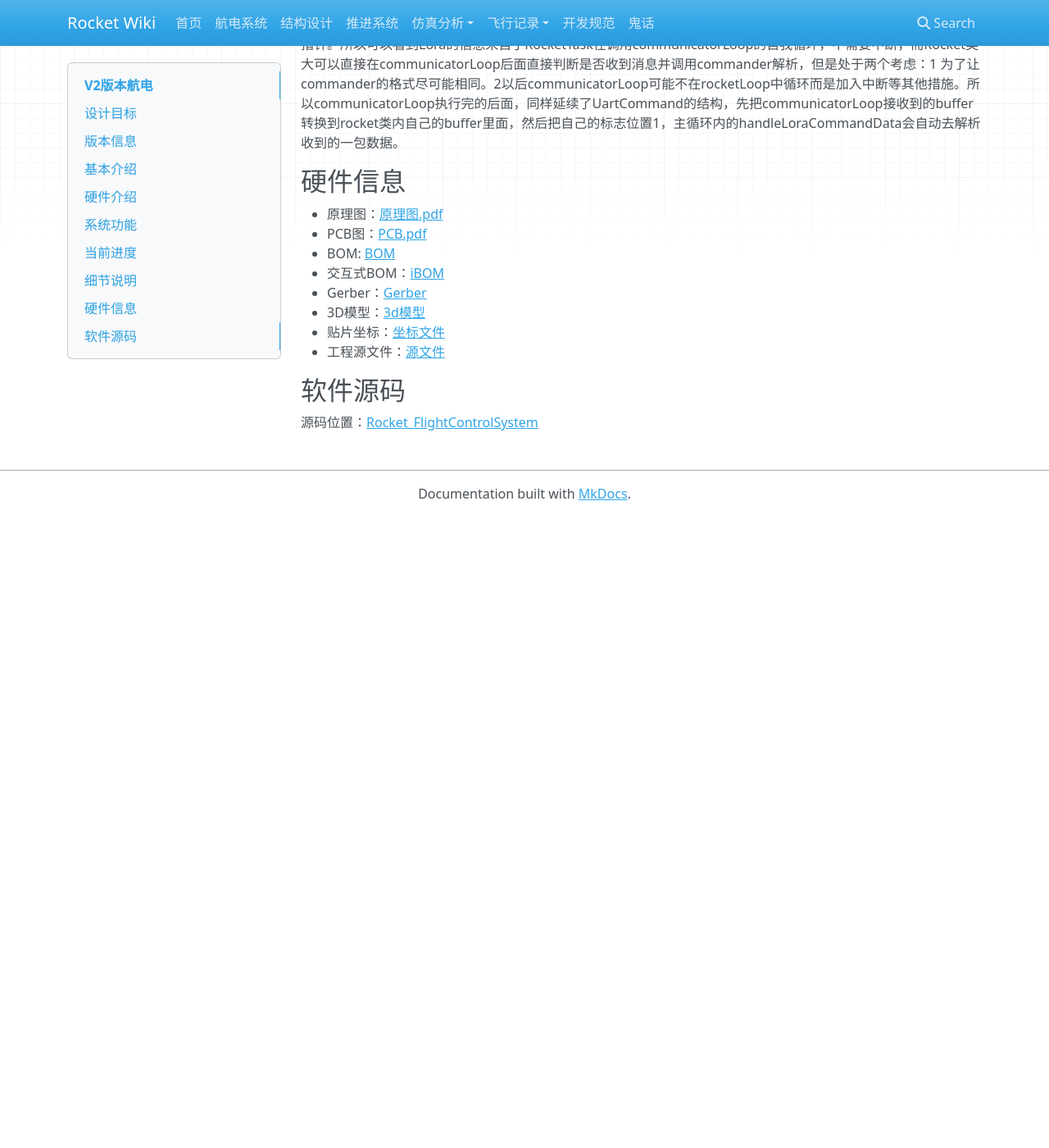
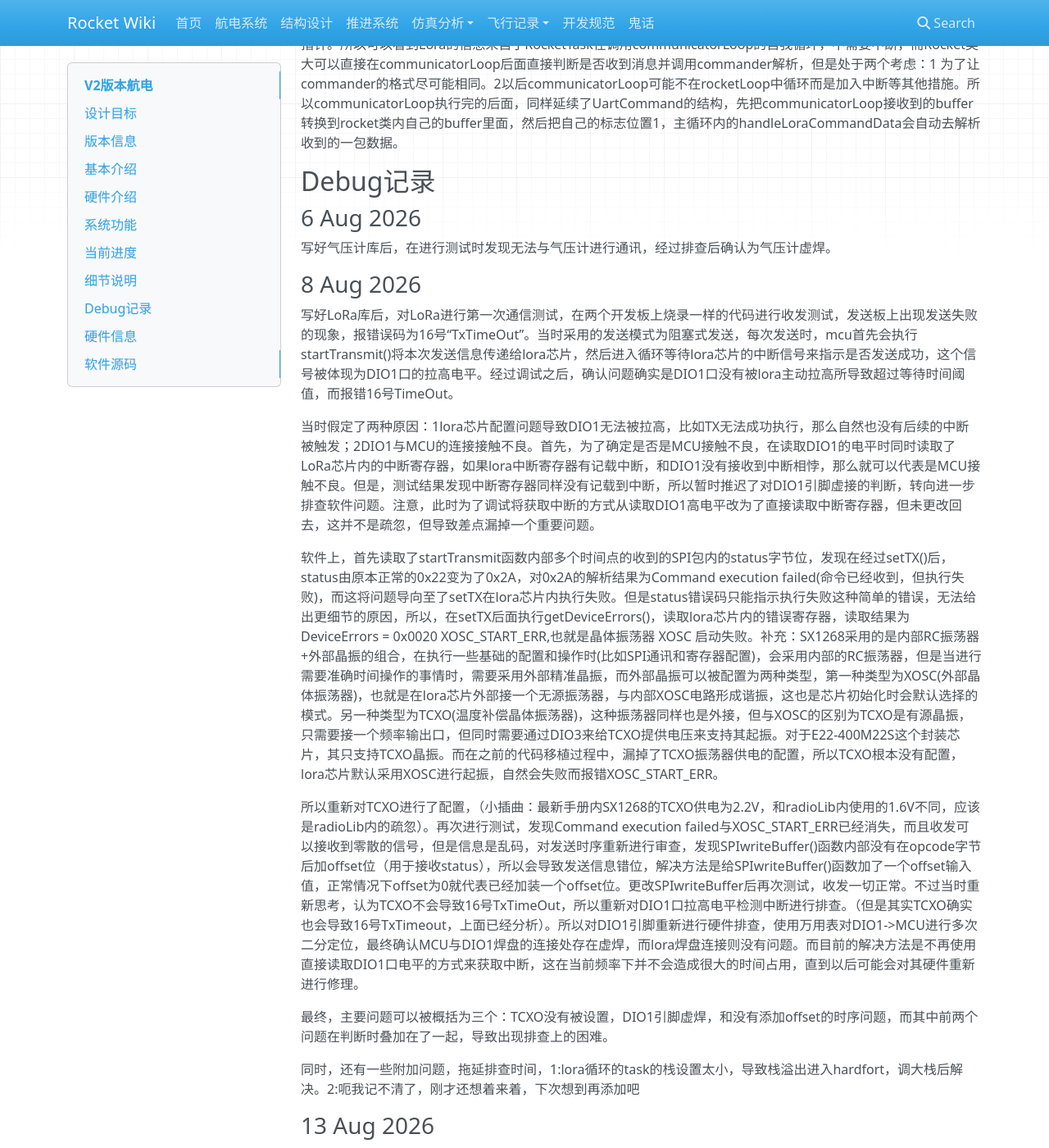
Before and after one commit to SophonSnwflake/rocket-docs, an MkDocs documentation site: the page built from docs/avionics/v2/index.md, in a window 1280 px wide and 1400 px high, scrolled down 2905 px. Shown: the whole window at 82% size. Built offline with MkDocs 1.6.1, drawn with Linux system fonts in a browser that asks for light colours; nearby versions of some CDN libraries; before the commit the page ends 3535 px from its top, so only the background shows below that; some of the changed text lies outside the part shown.

Commit message:
增加V2航电debug记录

```diff
--- a/docs/avionics/v2/index.md
+++ b/docs/avionics/v2/index.md
@@ -94,6 +94,34 @@ rocket类作为总类，其下包含若干个commander类指针，而每个comma
 
 接着上文，而LoraCommander的数据来源来自于app层内Communication封装里面的communicatorLoop函数，这个函数会不断循环，承担两个作用：将rocket其他部分的发送请求所产生的队列内的待发送包发送出去，以及在不发送的时候将lora硬件置为Rx接收状态，当接收到数据时，在communicatorLoop的输入值内把标志位置1并返回buffer的指针。所以可以看到Lora的信息来自于RocketTask在调用communicatorLoop的自我循环，不需要中断，而Rocket类大可以直接在communicatorLoop后面直接判断是否收到消息并调用commander解析，但是处于两个考虑：1 为了让commander的格式尽可能相同。2以后communicatorLoop可能不在rocketLoop中循环而是加入中断等其他措施。所以communicatorLoop执行完的后面，同样延续了UartCommand的结构，先把communicatorLoop接收到的buffer转换到rocket类内自己的buffer里面，然后把自己的标志位置1，主循环内的handleLoraCommandData会自动去解析收到的一包数据。
 
+## Debug记录
+
+### 6 Aug 2026
+
+写好气压计库后，在进行测试时发现无法与气压计进行通讯，经过排查后确认为气压计虚焊。
+
+### 8 Aug 2026
+
+写好LoRa库后，对LoRa进行第一次通信测试，在两个开发板上烧录一样的代码进行收发测试，发送板上出现发送失败的现象，报错误码为16号“TxTimeOut”。当时采用的发送模式为阻塞式发送，每次发送时，mcu首先会执行startTransmit()将本次发送信息传递给lora芯片，然后进入循环等待lora芯片的中断信号来指示是否发送成功，这个信号被体现为DIO1口的拉高电平。经过调试之后，确认问题确实是DIO1口没有被lora主动拉高所导致超过等待时间阈值，而报错16号TimeOut。
+
+当时假定了两种原因：1lora芯片配置问题导致DIO1无法被拉高，比如TX无法成功执行，那么自然也没有后续的中断被触发；2DIO1与MCU的连接接触不良。首先，为了确定是否是MCU接触不良，在读取DIO1的电平时同时读取了LoRa芯片内的中断寄存器，如果lora中断寄存器有记载中断，和DIO1没有接收到中断相悖，那么就可以代表是MCU接触不良。但是，测试结果发现中断寄存器同样没有记载到中断，所以暂时推迟了对DIO1引脚虚接的判断，转向进一步排查软件问题。注意，此时为了调试将获取中断的方式从读取DIO1高电平改为了直接读取中断寄存器，但未更改回去，这并不是疏忽，但导致差点漏掉一个重要问题。
+
+软件上，首先读取了startTransmit函数内部多个时间点的收到的SPI包内的status字节位，发现在经过setTX()后，status由原本正常的0x22变为了0x2A，对0x2A的解析结果为Command execution failed(命令已经收到，但执行失败)，而这将问题导向至了setTX在lora芯片内执行失败。但是status错误码只能指示执行失败这种简单的错误，无法给出更细节的原因，所以，在setTX后面执行getDeviceErrors()，读取lora芯片内的错误寄存器，读取结果为DeviceErrors = 0x0020 XOSC_START_ERR,也就是晶体振荡器 XOSC 启动失败。补充：SX1268采用的是内部RC振荡器+外部晶振的组合，在执行一些基础的配置和操作时(比如SPI通讯和寄存器配置)，会采用内部的RC振荡器，但是当进行需要准确时间操作的事情时，需要采用外部精准晶振，而外部晶振可以被配置为两种类型，第一种类型为XOSC(外部晶体振荡器)，也就是在lora芯片外部接一个无源振荡器，与内部XOSC电路形成谐振，这也是芯片初始化时会默认选择的模式。另一种类型为TCXO(温度补偿晶体振荡器)，这种振荡器同样也是外接，但与XOSC的区别为TCXO是有源晶振，只需要接一个频率输出口，但同时需要通过DIO3来给TCXO提供电压来支持其起振。对于E22-400M22S这个封装芯片，其只支持TCXO晶振。而在之前的代码移植过程中，漏掉了TCXO振荡器供电的配置，所以TCXO根本没有配置，lora芯片默认采用XOSC进行起振，自然会失败而报错XOSC_START_ERR。
+
+所以重新对TCXO进行了配置，（小插曲：最新手册内SX1268的TCXO供电为2.2V，和radioLib内使用的1.6V不同，应该是radioLib内的疏忽）。再次进行测试，发现Command execution failed与XOSC_START_ERR已经消失，而且收发可以接收到零散的信号，但是信息是乱码，对发送时序重新进行审查，发现SPIwriteBuffer()函数内部没有在opcode字节后加offset位（用于接收status），所以会导致发送信息错位，解决方法是给SPIwriteBuffer()函数加了一个offset输入值，正常情况下offset为0就代表已经加装一个offset位。更改SPIwriteBuffer后再次测试，收发一切正常。不过当时重新思考，认为TCXO不会导致16号TxTimeOut，所以重新对DIO1口拉高电平检测中断进行排查。（但是其实TCXO确实也会导致16号TxTimeout，上面已经分析）。所以对DIO1引脚重新进行硬件排查，使用万用表对DIO1->MCU进行多次二分定位，最终确认MCU与DIO1焊盘的连接处存在虚焊，而lora焊盘连接则没有问题。而目前的解决方法是不再使用直接读取DIO1口电平的方式来获取中断，这在当前频率下并不会造成很大的时间占用，直到以后可能会对其硬件重新进行修理。
+
+最终，主要问题可以被概括为三个：TCXO没有被设置，DIO1引脚虚焊，和没有添加offset的时序问题，而其中前两个问题在判断时叠加在了一起，导致出现排查上的困难。
+
+同时，还有一些附加问题，拖延排查时间，1:lora循环的task的栈设置太小，导致栈溢出进入hardfort，调大栈后解决。2:呃我记不清了，刚才还想着来着，下次想到再添加吧
+
+### 13 Aug 2026
+
+被git做局了，在某次更改时，对原有文件进行了大批量更改，同时添加了几个临时新文件，但后续将新文件删除时，点delete手快直接把app_rocket.cpp也删除了，这导致此文件中没有被commit的更改也一样被删除了，git只能回溯到上一个版本。这件事告诉我们 1不要乱删东西，2要及时提交git,,,
+
+
+
+
+
 ## 硬件信息
 
 - 原理图：[原理图.pdf](assets/hardware/原理图.pdf)
```
